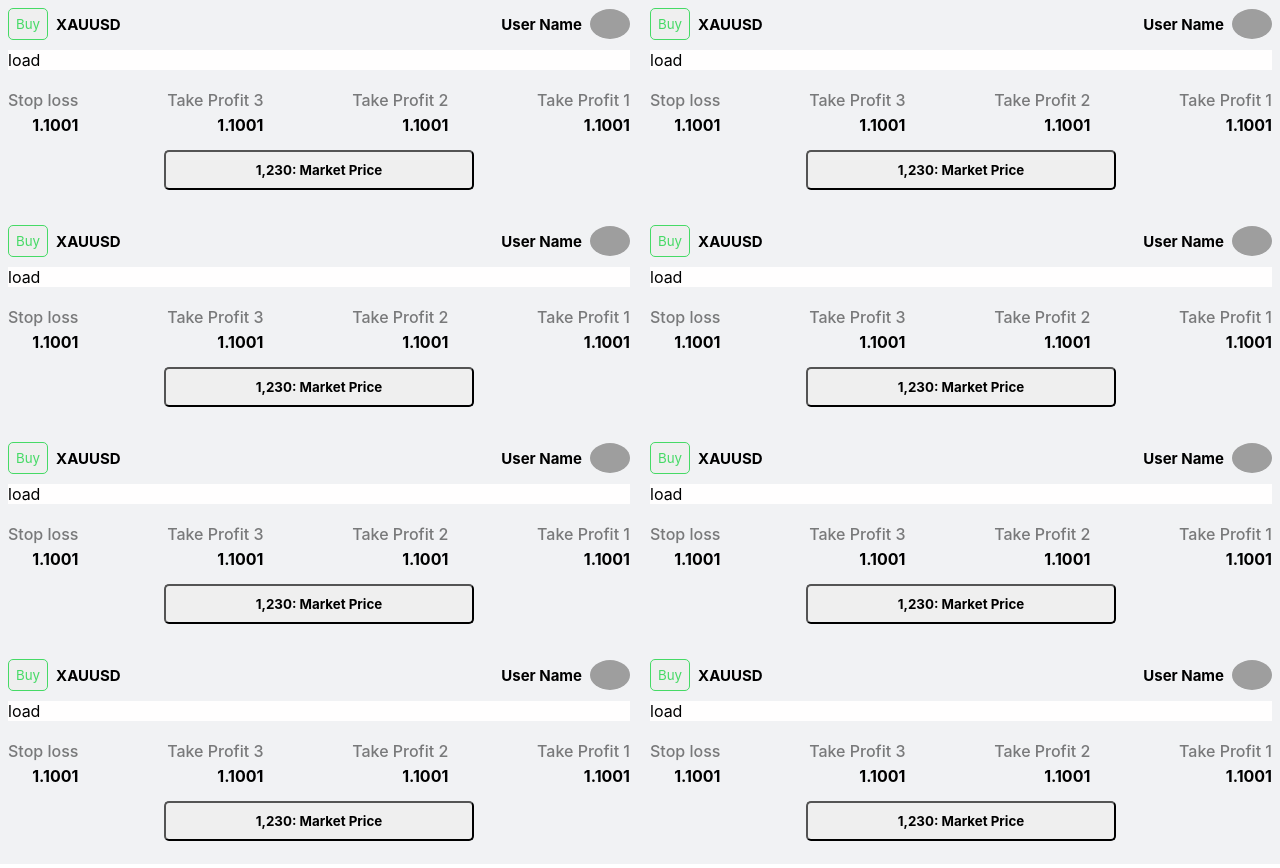
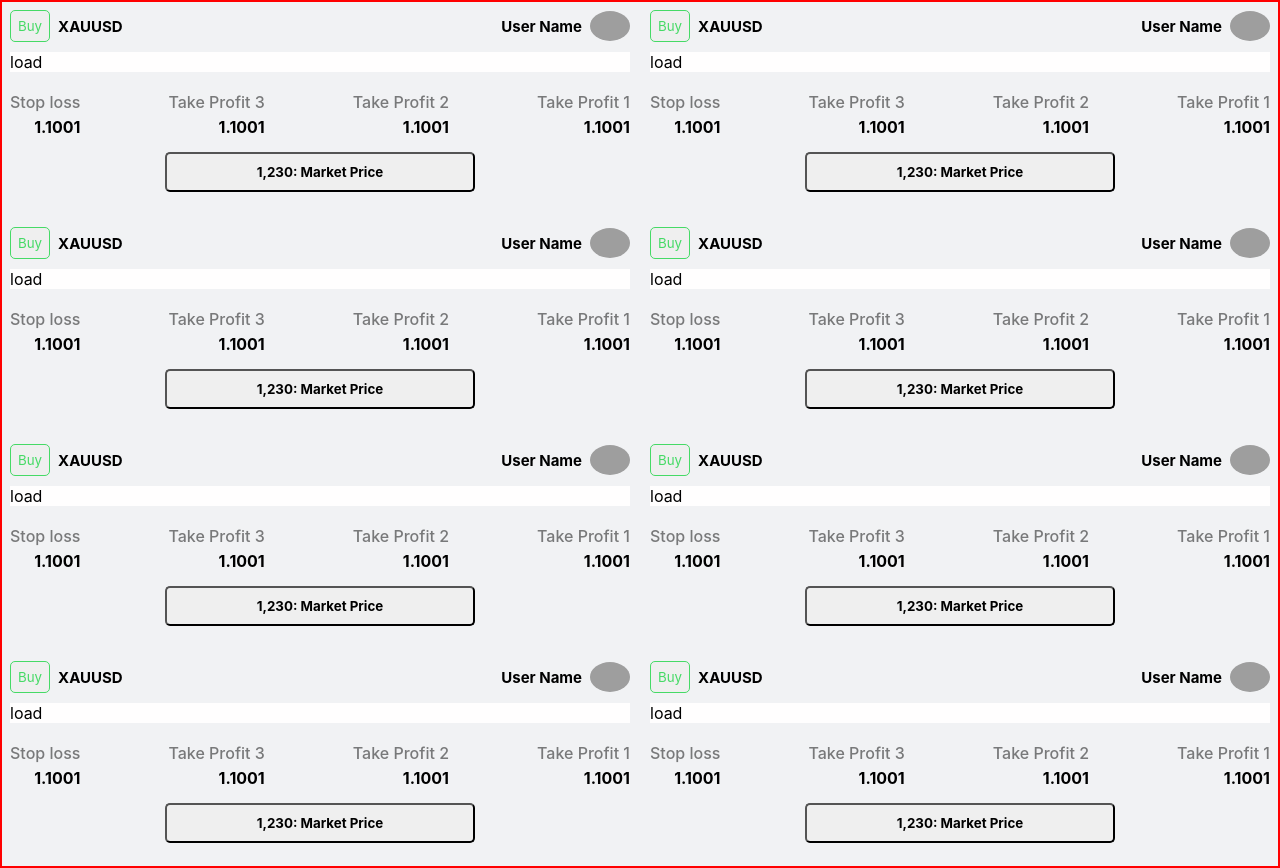
Before and after one commit to Shaharuque/next_project, a Next.js app: page /about in a window 1280 px wide. Built offline with nearby package versions, Linux system fonts and the light colour scheme; no server answers; grey boxes are pictures that could not be loaded.

Commit message:
UserProfilePage updated

```diff
--- a/components/UserProfile/Charts/CardComponent/ChartCard.js
+++ b/components/UserProfile/Charts/CardComponent/ChartCard.js
@@ -7,8 +7,8 @@ const ChartCard = () => {
   return (
     <div>
       <div className={styles.chart_card}>
-        {totalCard?.map((each) => (
-          <SingleChartCard></SingleChartCard>
+        {totalCard?.map((each, index) => (
+          <SingleChartCard key={index}></SingleChartCard>
         ))}
       </div>
     </div>
--- a/components/UserProfile/Charts/CardComponent/ChartCard.module.css
+++ b/components/UserProfile/Charts/CardComponent/ChartCard.module.css
@@ -5,6 +5,7 @@
     display: grid;
     grid-template-columns: repeat(2, 1fr);
     gap: 20px;
+    border: 2px solid red;
 }
 
 .card_top_part {
```
